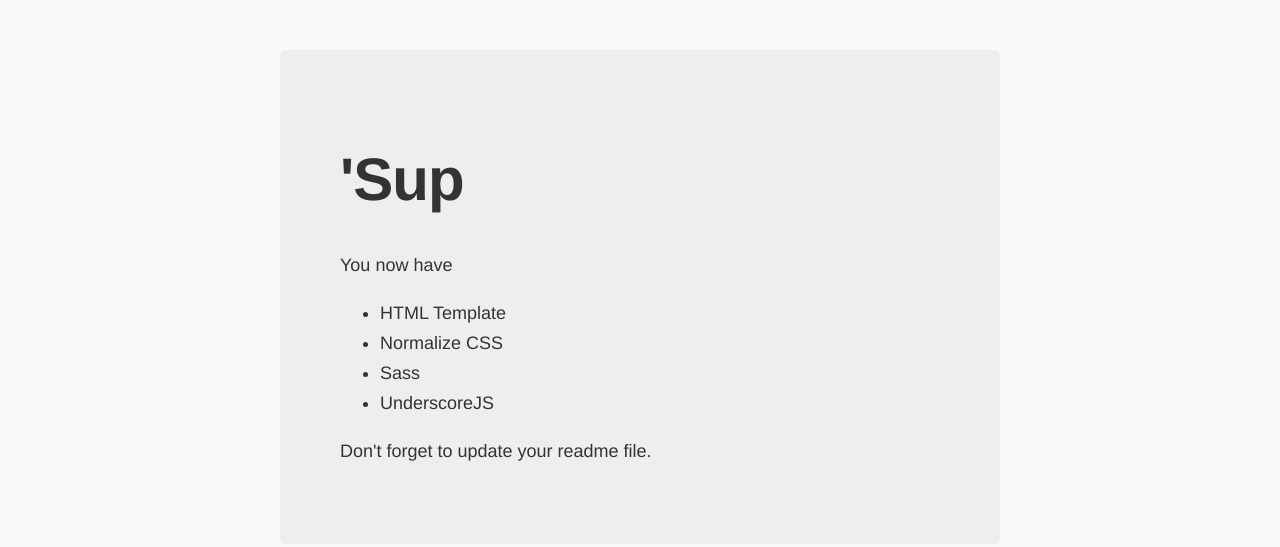
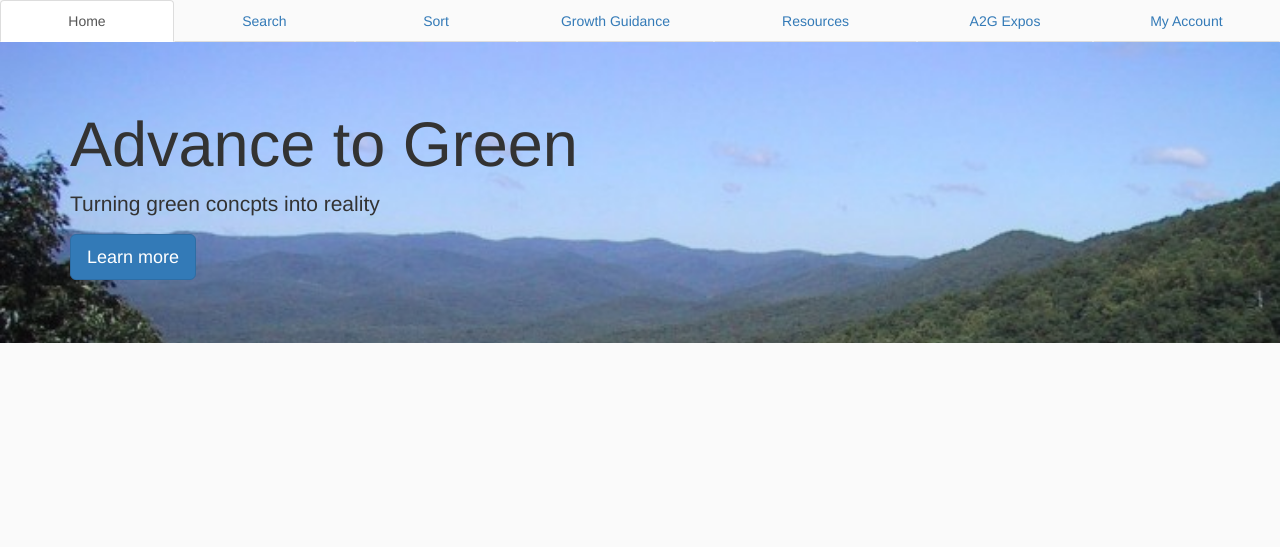
Before and after one commit to MLamson/a2green, a website: page app/index.html in a window 1280 px wide. Drawn offline with nearby package versions, Linux system fonts and the light colour scheme; files that its build step writes are made by us from their sources.

Commit message:
jumbotron background

```diff
--- a/app/index.html
+++ b/app/index.html
@@ -8,6 +8,7 @@
     <!-- build:css styles/vendor.css -->
     <!-- bower:css -->
     <link rel="stylesheet" href="../bower_components/normalize-css/normalize.css" />
+    <link rel="stylesheet" href="../bower_components/bootstrap/dist/css/bootstrap.min.css" />
     <!-- endbower -->
     <!-- endbuild -->
 
@@ -17,23 +18,34 @@
   </head>
   <body>
 
-    <div class="hero-unit">
-      <h1>'Sup</h1>
-      <p>You now have</p>
-      <ul>
-        <li>HTML Template</li>
-        <li>Normalize CSS</li>
-        <li>Sass</li>
+    <ul class="nav nav-tabs nav-justified">
+      <li role="presentation" class="active"><a href="#">Home</a></li>
+      <li role="presentation"><a href="#">Search</a></li>
+      <li role="presentation"><a href="#">Sort</a></li>
+      <li role="presentation"><a href="#">Growth Guidance</a></li>
+      <li role="presentation"><a href="#">Resources</a></li>
+      <li role="presentation"><a href="#">A2G Expos</a></li>
+      <li role="presentation"><a href="#">My Account</a></li>
+    </ul>
 
-        <li>UnderscoreJS</li>
-      </ul>
-      <p>Don't forget to update your readme file.</p>
+
+    <!--Jumbotron for bootstrap-->
+    <div class="jumbotron">
+      <div class="container">
+        <h1>Advance to Green</h1>
+        <p>Turning green concpts into reality</p>
+        <p><a class="btn btn-primary btn-lg" href="#" role="button">Learn more</a></p>
+      </div>
     </div>
+    <!--end of jumbotron from boot strap-->
 
     <!-- build:js scripts/vendor.js -->
     <!-- bower:js -->
     <script src="../bower_components/jquery/dist/jquery.js"></script>
     <script src="../bower_components/underscore/underscore.js"></script>
+    <script src="../bower_components/angular/angular.min.js"></script>
+    <script src="../bower_components/bootstrap/dist/js/bootstrap.min.js"></script>
+
     <!-- endbower -->
     <!-- endbuild -->
 
--- a/app/styles/main.scss
+++ b/app/styles/main.scss
@@ -6,18 +6,8 @@ body {
   color: #333;
 }
 
-.hero-unit {
-  margin: 50px auto 0 auto;
-  width: 600px;
-  font-size: 18px;
-  font-weight: 200;
-  line-height: 30px;
-  background-color: #eee;
-  border-radius: 6px;
-  padding: 60px;
-  h1 {
-    font-size: 60px;
-    line-height: 1;
-    letter-spacing: -1px;
-  }
+.jumbotron {
+  background-image: url(../images/forest.jpg);
+  background-repeat: no-repeat;
+  background-size: cover;
 }
```
Also changed, not shown: app/images/forest.jpg (added).
